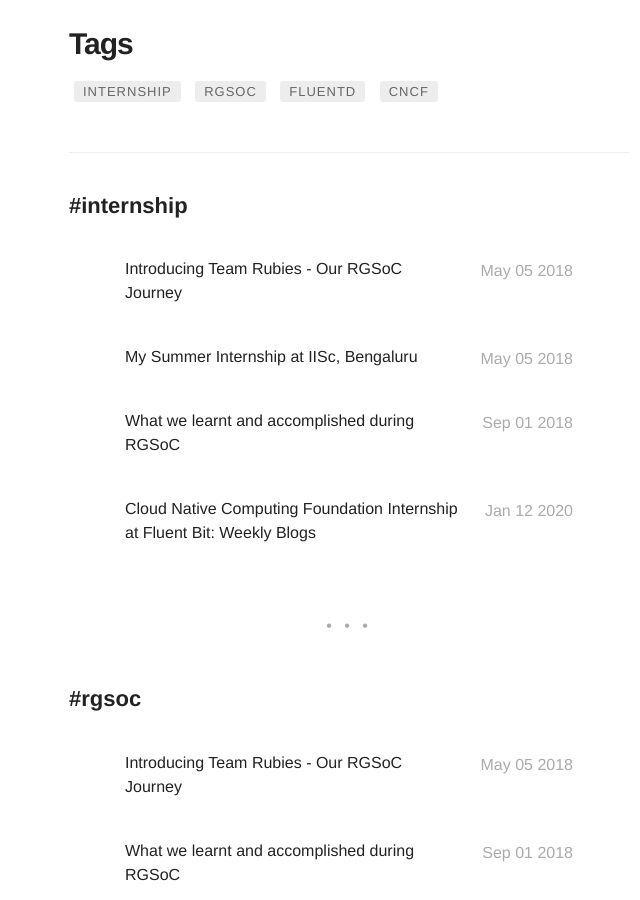
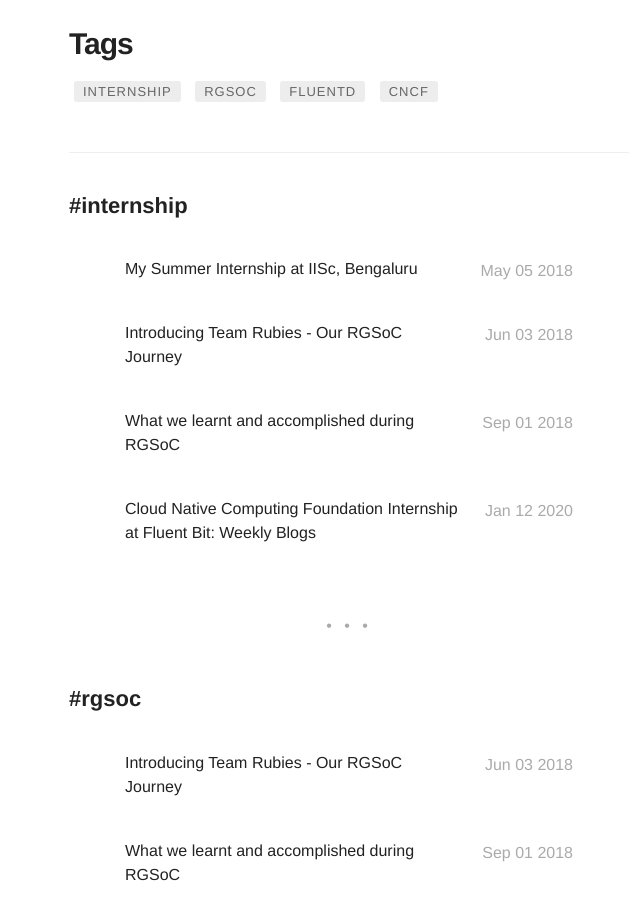
Before and after one commit to asquare14/aSquare14.github.io, a Jekyll site: the page built from tags.html, in a window 1280 px wide and 900 px high, scrolled down 576 px. Shown: the whole window, without its empty margins (291-931 px from the left). Built offline with Jekyll 4.4.1, drawn with Linux system fonts in a browser that asks for light colours.

Commit message:
Edit dates

```diff
--- a/_posts/2018-1-6-RGSoC-Introduction.md
+++ b/_posts/2018-1-6-RGSoC-Introduction.md
@@ -1,7 +1,7 @@
 ---
 title: Introducing Team Rubies - Our RGSoC Journey
 layout: post
-date: 2018-05-05 13:30
+date: 2018-06-03 13:30
 tag:
 - internship
 - rgsoc
```
